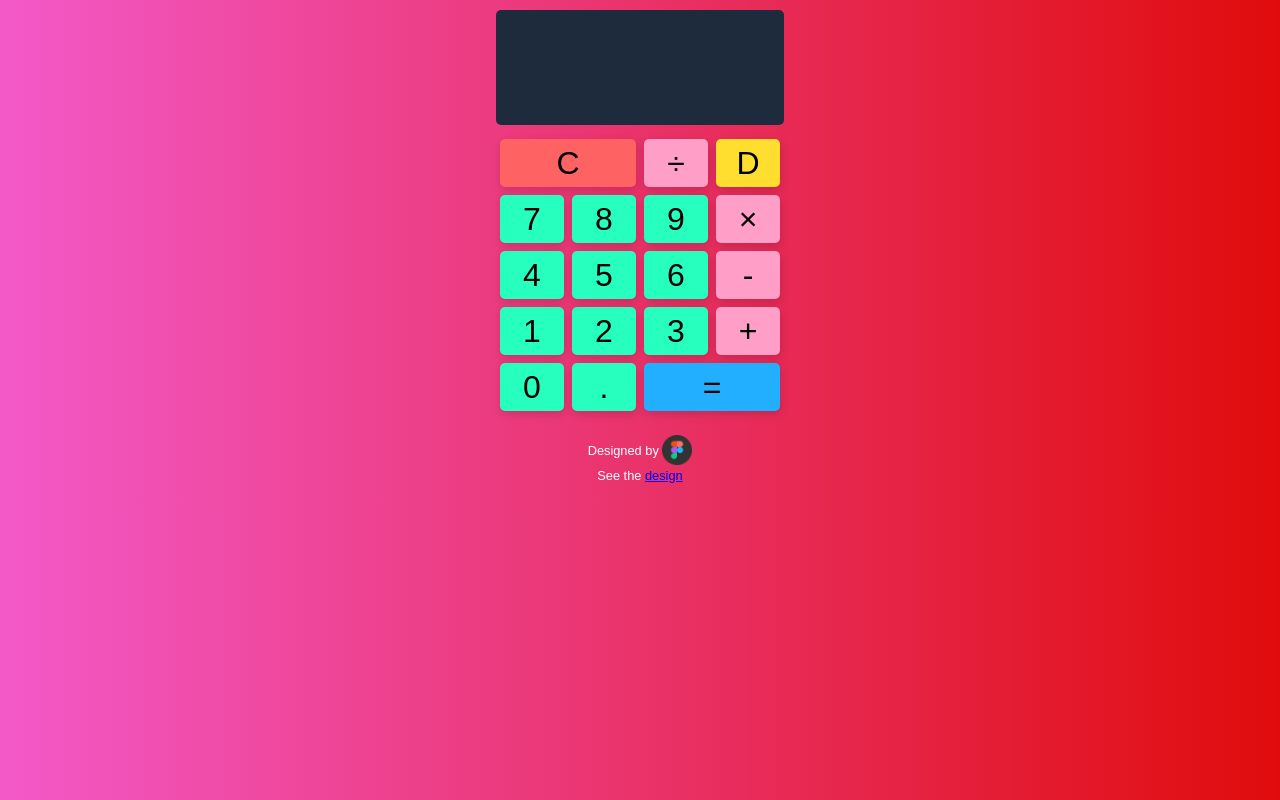
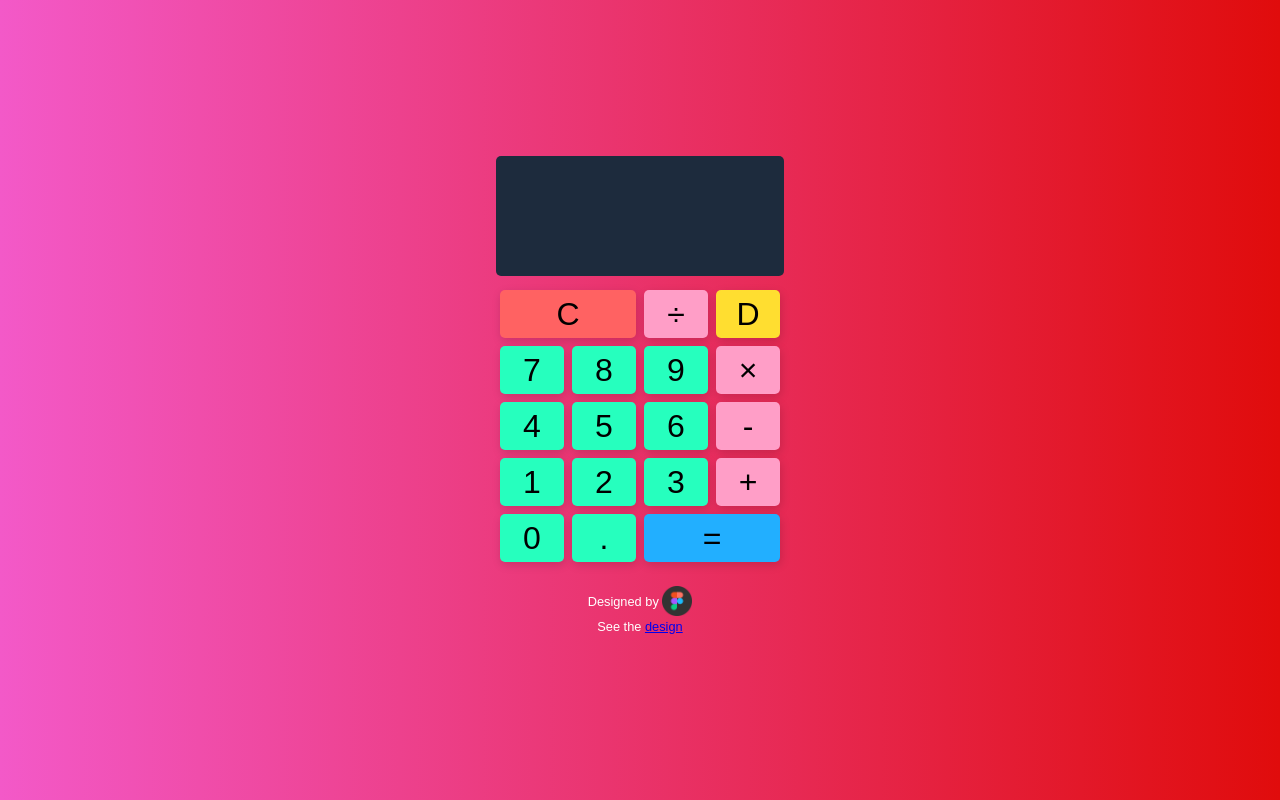
Before and after one commit to algosdev/calculator, a plain HTML site: page index.html in a window 1280 px wide. Drawn offline with Linux system fonts and the light colour scheme.

Commit message:
Fixed some style

```diff
--- a/css/style.css
+++ b/css/style.css
@@ -8,6 +8,7 @@ body {
     justify-content: center;
     align-items: center;
     padding: 10px;
+    min-height: 100vh;
     font-family: sans-serif;
     background: linear-gradient(to right, #F359C8, #E00C0C);
 }
@@ -28,7 +29,7 @@ body {
     word-wrap: break-word;
     word-break: break-all;
     text-align: right;
-    min-height: 40px;
+    min-height: 45px;
 }
 .screen {
     width: 288px;
```
